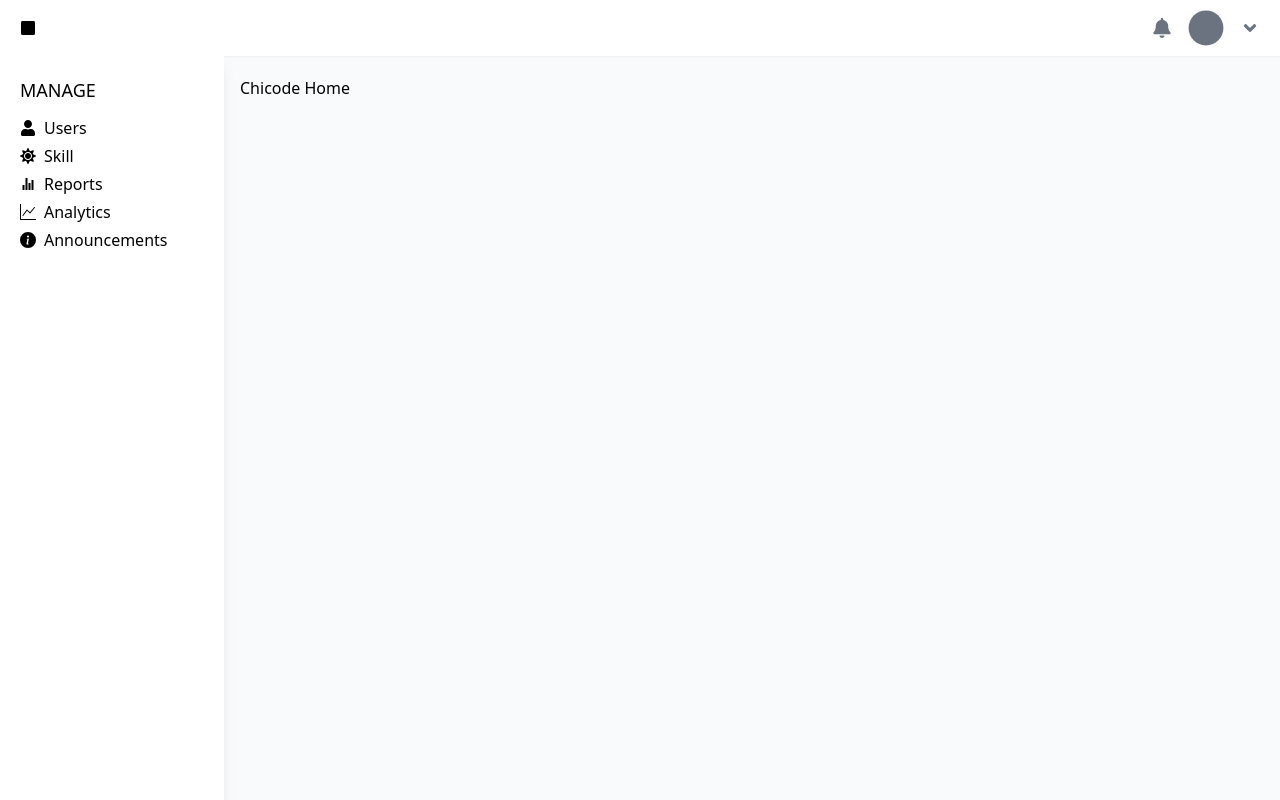
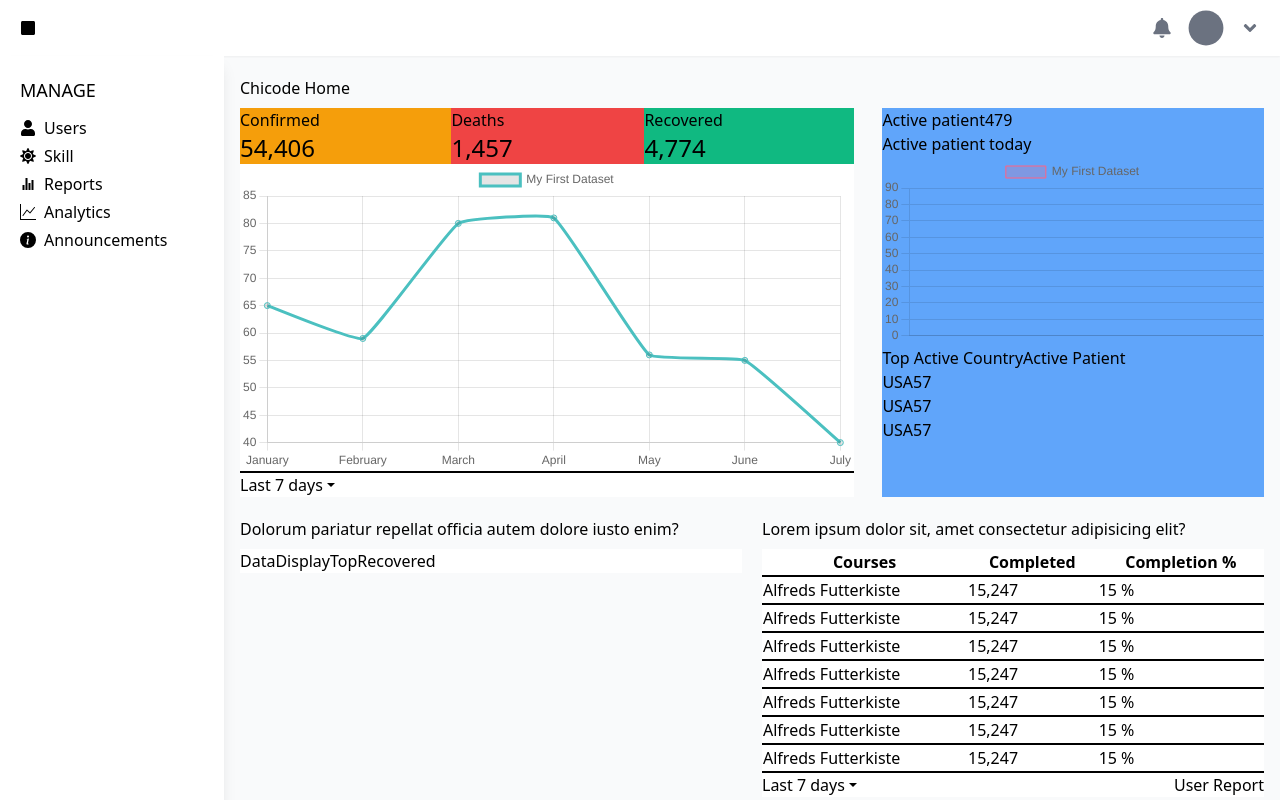
Before and after one commit to AwangPraja01/interview_chicode_test_covid_tracker, a React (Create React App) app: page / in a window 1280 px wide. Shown: the top 800 px of the page. Built offline with nearby package versions, Linux system fonts and the light colour scheme.

Commit message:
Added DataDisplayDaily, BarGraph, DataDisplayTopConfirmed, DataDisplayTopRecovered, and DataDisplayWithGraph

```diff
--- a/package.json
+++ b/package.json
@@ -8,8 +8,10 @@
     "@testing-library/react": "^11.2.7",
     "@testing-library/user-event": "^12.8.3",
     "autoprefixer": "^9.8.6",
+    "chart.js": "^3.2.1",
     "postcss": "^7.0.35",
     "react": "^17.0.2",
+    "react-chartjs-2": "^3.0.3",
     "react-dom": "^17.0.2",
     "react-icons": "^4.2.0",
     "react-router-dom": "^5.2.0",
--- a/src/App.jsx
+++ b/src/App.jsx
@@ -2,6 +2,11 @@ import React from "react";
 import Navbar from "./components/Navbar";
 import Sidebar from "./components/Sidebar";
 import { BrowserRouter as Router } from "react-router-dom";
+import DataDisplayWithGraph from "./components/DataDisplayWithGraph";
+import DataDisplayDaily from "./components/DataDisplayDaily";
+import DataDisplayTopRecovered from "./components/DataDisplayTopRecovered";
+import DataDisplayTopConfirmed from "./components/DataDisplayTopConfirmed";
+import BarGraph from "./components/BarGraph";
 
 const App = () => {
   return (
@@ -13,8 +18,52 @@ const App = () => {
         <div className='relative w-56'>
           <Sidebar />
         </div>
-        <div className='relative flex-1 px-4 py-5'>
-          <span>Chicode Home</span>
+
+        <div className='relative flex-1 flex flex-col px-4 py-5'>
+          <div className='flex-1 mb-2'>
+            <span>Chicode Home</span>
+          </div>
+
+          <div className='flex flex-row justify-between items-start mb-5'>
+            <div className='bg-white w-3/5 mr-7'>
+              <DataDisplayWithGraph />
+            </div>
+            <div className='bg-blue-400 flex-1 h-full'>
+              <DataDisplayDaily />
+            </div>
+          </div>
+
+          <div className='flex flex-row justify-between items-start mb-5'>
+            <div className='w-1/2 mr-5'>
+              <div className='mb-2'>
+                <span>
+                  Dolorum pariatur repellat officia autem dolore iusto enim?
+                </span>
+              </div>
+              <div className='bg-white '>
+                <DataDisplayTopRecovered />
+              </div>
+            </div>
+            <div className='w-1/2'>
+              <div className='mb-2'>
+                <span>
+                  Lorem ipsum dolor sit, amet consectetur adipisicing elit?
+                </span>
+              </div>
+              <div className='bg-white '>
+                <DataDisplayTopConfirmed />
+              </div>
+            </div>
+          </div>
+
+          <div className='flex flex-col justify-between items-start'>
+            <div className='flex-1 mb-2'>
+              <span>Lorem ipsum dolor sit amet?</span>
+            </div>
+            <div className='bg-white flex-1 w-full'>
+              <BarGraph />
+            </div>
+          </div>
         </div>
       </div>
     </Router>
--- /dev/null
+++ b/src/components/BarGraph/Graph.jsx
@@ -0,0 +1,49 @@
+import React from "react";
+
+import { Bar } from "react-chartjs-2";
+
+const options = {
+  scales: {
+    y: {
+      beginAtZero: true,
+    },
+  },
+};
+
+const data = {
+  datasets: [
+    {
+      label: "My First Dataset",
+      data: [65, 59, 80, 81, 56, 55, 40],
+      backgroundColor: [
+        "rgba(255, 99, 132, 0.2)",
+        "rgba(255, 159, 64, 0.2)",
+        "rgba(255, 205, 86, 0.2)",
+        "rgba(75, 192, 192, 0.2)",
+        "rgba(54, 162, 235, 0.2)",
+        "rgba(153, 102, 255, 0.2)",
+        "rgba(201, 203, 207, 0.2)",
+      ],
+      borderColor: [
+        "rgb(255, 99, 132)",
+        "rgb(255, 159, 64)",
+        "rgb(255, 205, 86)",
+        "rgb(75, 192, 192)",
+        "rgb(54, 162, 235)",
+        "rgb(153, 102, 255)",
+        "rgb(201, 203, 207)",
+      ],
+      borderWidth: 1,
+    },
+  ],
+};
+
+const Graph = () => {
+  return (
+    <>
+      <Bar data={data} options={options} />
+    </>
+  );
+};
+
+export default Graph;
--- /dev/null
+++ b/src/components/BarGraph/index.jsx
@@ -0,0 +1,12 @@
+import React from "react";
+import Graph from "./Graph";
+
+const BarGraph = () => {
+  return (
+    <div>
+      <Graph />
+    </div>
+  );
+};
+
+export default BarGraph;
--- /dev/null
+++ b/src/components/DataDisplayDaily/Graph.jsx
@@ -0,0 +1,48 @@
+import React from "react";
+import { Bar } from "react-chartjs-2";
+
+const options = {
+  scales: {
+    y: {
+      beginAtZero: true,
+    },
+  },
+};
+
+const data = {
+  datasets: [
+    {
+      label: "My First Dataset",
+      data: [65, 59, 80, 81, 56, 55, 40],
+      backgroundColor: [
+        "rgba(255, 99, 132, 0.2)",
+        "rgba(255, 159, 64, 0.2)",
+        "rgba(255, 205, 86, 0.2)",
+        "rgba(75, 192, 192, 0.2)",
+        "rgba(54, 162, 235, 0.2)",
+        "rgba(153, 102, 255, 0.2)",
+        "rgba(201, 203, 207, 0.2)",
+      ],
+      borderColor: [
+        "rgb(255, 99, 132)",
+        "rgb(255, 159, 64)",
+        "rgb(255, 205, 86)",
+        "rgb(75, 192, 192)",
+        "rgb(54, 162, 235)",
+        "rgb(153, 102, 255)",
+        "rgb(201, 203, 207)",
+      ],
+      borderWidth: 1,
+    },
+  ],
+};
+
+const Graph = () => {
+  return (
+    <>
+      <Bar data={data} options={options} />
+    </>
+  );
+};
+
+export default Graph;
--- /dev/null
+++ b/src/components/DataDisplayDaily/index.jsx
@@ -0,0 +1,43 @@
+import React from "react";
+import Graph from "./Graph";
+
+const DataDisplayDaily = () => {
+  return (
+    <>
+      <div>
+        <span>Active patient</span>
+        <span>479</span>
+      </div>
+      <div>
+        <div>
+          <span>Active patient today</span>
+        </div>
+        <div>
+          <Graph />
+        </div>
+      </div>
+      <div>
+        <div>
+          <span>Top Active Country</span>
+          <span>Active Patient</span>
+        </div>
+        <div id='table-top-active'>
+          <div>
+            <span>USA</span>
+            <span>57</span>
+          </div>
+          <div>
+            <span>USA</span>
+            <span>57</span>
+          </div>
+          <div>
+            <span>USA</span>
+            <span>57</span>
+          </div>
+        </div>
+      </div>
+    </>
+  );
+};
+
+export default DataDisplayDaily;
--- /dev/null
+++ b/src/components/DataDisplayTopConfirmed/index.jsx
@@ -0,0 +1,66 @@
+import React from "react";
+import * as Ionicons4 from "react-icons/io";
+
+const DataDisplayTopConfirmed = () => {
+  return (
+    <>
+      <div>
+        <table className='w-full'>
+          <tr className='border-black border-b-2'>
+            <th>Courses</th>
+            <th>Completed</th>
+            <th>Completion %</th>
+          </tr>
+          <tr className='border-black border-b-2'>
+            <td>Alfreds Futterkiste</td>
+            <td>15,247</td>
+            <td>15 %</td>
+          </tr>
+          <tr className='border-black border-b-2'>
+            <td>Alfreds Futterkiste</td>
+            <td>15,247</td>
+            <td>15 %</td>
+          </tr>
+          <tr className='border-black border-b-2'>
+            <td>Alfreds Futterkiste</td>
+            <td>15,247</td>
+            <td>15 %</td>
+          </tr>
+          <tr className='border-black border-b-2'>
+            <td>Alfreds Futterkiste</td>
+            <td>15,247</td>
+            <td>15 %</td>
+          </tr>
+          <tr className='border-black border-b-2'>
+            <td>Alfreds Futterkiste</td>
+            <td>15,247</td>
+            <td>15 %</td>
+          </tr>
+          <tr className='border-black border-b-2'>
+            <td>Alfreds Futterkiste</td>
+            <td>15,247</td>
+            <td>15 %</td>
+          </tr>
+          <tr>
+            <td>Alfreds Futterkiste</td>
+            <td>15,247</td>
+            <td>15 %</td>
+          </tr>
+        </table>
+      </div>
+      <div className='flex flex-row justify-between items-center border-black border-t-2'>
+        <div className='flex flex-row justify-start items-center'>
+          <span>Last 7 days</span>
+          <span>
+            <Ionicons4.IoMdArrowDropdown />
+          </span>
+        </div>
+        <div>
+          <span>User Report</span>
+        </div>
+      </div>
+    </>
+  );
+};
+
+export default DataDisplayTopConfirmed;
--- /dev/null
+++ b/src/components/DataDisplayTopRecovered/index.jsx
@@ -0,0 +1,7 @@
+import React from "react";
+
+const DataDisplayTopRecovered = () => {
+  return <div>DataDisplayTopRecovered</div>;
+};
+
+export default DataDisplayTopRecovered;
--- /dev/null
+++ b/src/components/DataDisplayWithGraph/Graph.jsx
@@ -0,0 +1,26 @@
+import { Line } from "react-chartjs-2";
+import React from "react";
+
+const labels = ["January", "February", "March", "April", "May", "June", "July"];
+const data = {
+  labels: labels,
+  datasets: [
+    {
+      label: "My First Dataset",
+      data: [65, 59, 80, 81, 56, 55, 40],
+      fill: false,
+      borderColor: "rgb(75, 192, 192)",
+      tension: 0.1,
+    },
+  ],
+};
+
+const Graph = () => {
+  return (
+    <>
+      <Line data={data} />
+    </>
+  );
+};
+
+export default Graph;
--- /dev/null
+++ b/src/components/DataDisplayWithGraph/index.jsx
@@ -0,0 +1,35 @@
+import React from "react";
+import Graph from "./Graph";
+import * as Ionicons4 from "react-icons/io";
+
+const DataDisplayWithGraph = () => {
+  return (
+    <>
+      <div className='w-full flex flex-row justify-between items-start'>
+        <div className='bg-yellow-500 flex-grow flex flex-col'>
+          <span>Confirmed</span>
+          <span className='text-2xl'>54,406</span>
+        </div>
+        <div className='bg-red-500 flex-grow flex flex-col'>
+          <span>Deaths</span>
+          <span className='text-2xl'>1,457</span>
+        </div>
+        <div className='bg-green-500 flex-grow flex flex-col'>
+          <span>Recovered</span>
+          <span className='text-2xl'>4,774</span>
+        </div>
+      </div>
+      <div>
+        <Graph />
+      </div>
+      <div className='flex flex-row justify-start items-center border-t-2 border-black'>
+        <span>Last 7 days</span>
+        <span>
+          <Ionicons4.IoMdArrowDropdown />
+        </span>
+      </div>
+    </>
+  );
+};
+
+export default DataDisplayWithGraph;
```
Also changed, not shown: 1 other file (tests, documents, lock files or other folders).
